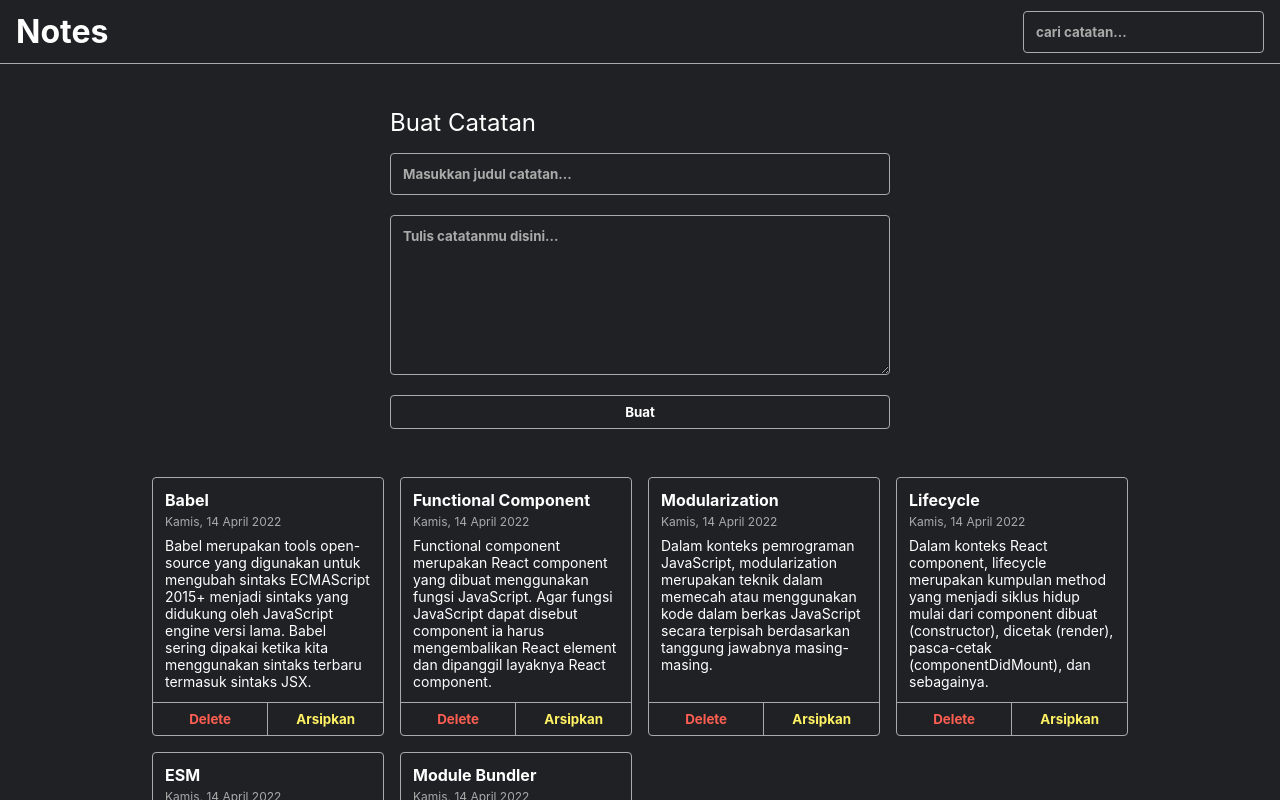
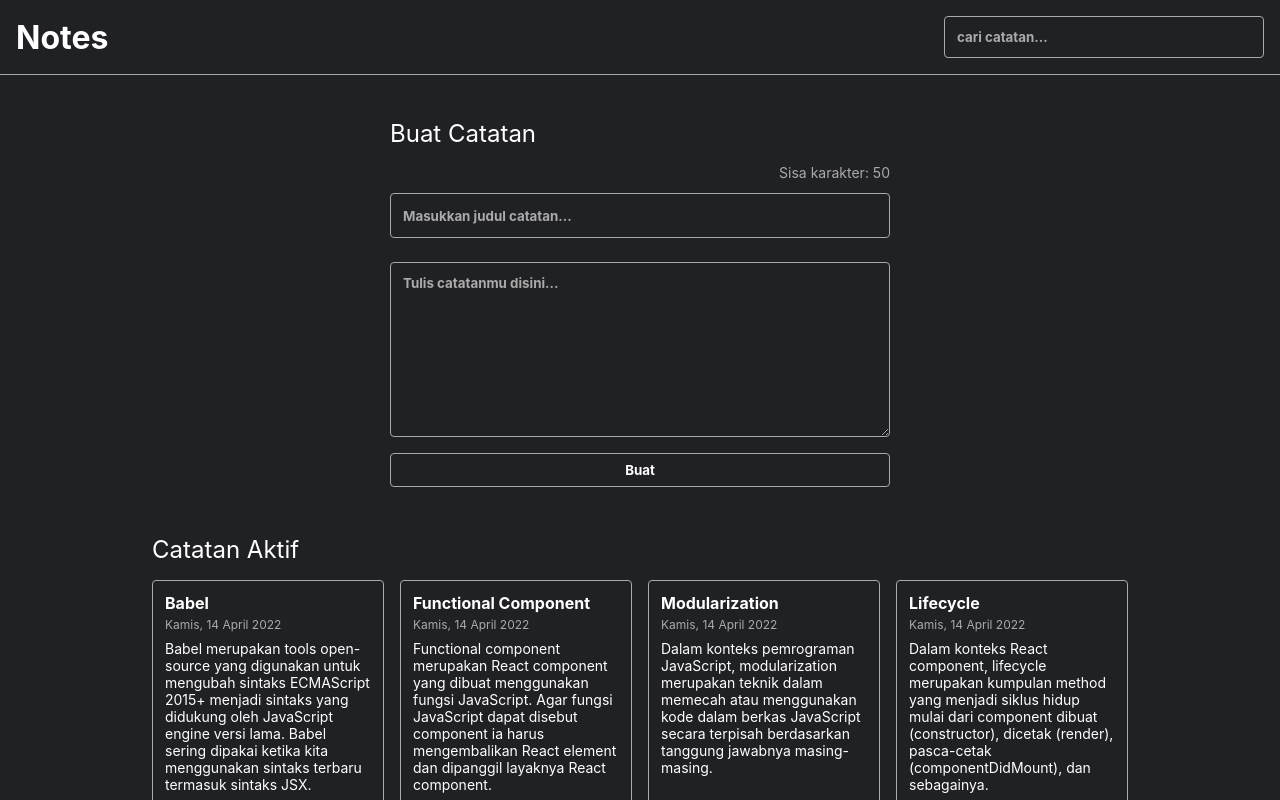
Before and after one commit to alghifarydaffa62/IDCAMP, a React (Vite) app in the folder personal-notes-starter/: page / in a window 1280 px wide. Shown: the top 800 px of the page. Built offline with nearby package versions, Linux system fonts and the light colour scheme.

Commit message:
char limit, 3 star

```diff
--- a/personal-notes-starter/src/App.jsx
+++ b/personal-notes-starter/src/App.jsx
@@ -1,12 +1,12 @@
 import React from 'react'
-import Navbar from './components/Navbar'
+import NoteHeader from './components/Navbar'
 import NoteApp from './components/Noteapp'
 import './styles/style.css'
 
 function App() {
     return(
         <div>
-            <Navbar/>
+            <NoteHeader/>
             <NoteApp/>
         </div>
     )
--- a/personal-notes-starter/src/components/Navbar.jsx
+++ b/personal-notes-starter/src/components/Navbar.jsx
@@ -1,13 +1,34 @@
 import React from 'react'
 import '../styles/style.css'
 
-function Navbar() {
-    return(
-        <div className="note-app__header">
-            <h1>Notes</h1>
-            <input placeholder="cari catatan..."></input>
-        </div>
-    )
+class NoteHeader extends React.Component {
+    constructor(props) {
+        super(props)
+
+        this.state = {
+            search: ''
+        }
+
+        this.onSearchhandler = this.onSearchhandler.bind(this)
+    }
+
+    onSearchhandler(event) {
+        this.setState(() => {
+            return{
+                search: event.target.value
+            }
+
+        })
+    }
+
+    render() {
+        return(
+            <div className="note-app__header">
+                <h1>Notes</h1>
+                <input placeholder="cari catatan..." value={this.state.search} onChange={this.onSearchhandler}></input>
+            </div>
+        )
+    }
 }
 
-export default Navbar
+export default NoteHeader
--- a/personal-notes-starter/src/components/NoteInput.jsx
+++ b/personal-notes-starter/src/components/NoteInput.jsx
@@ -8,7 +8,9 @@
 
         this.state = {
             title: '',
-            body: ''
+            body: '',
+            charLimit: 50,
+            charRemaining: 50
         }
 
         this.onTitlechangehandler = this.onTitlechangehandler.bind(this)
@@ -17,11 +19,15 @@
     }
 
     onTitlechangehandler(event) {
-        this.setState(() => {
-            return{
-                title: event.target.value
-            }
-        })
+        const input = event.target.value;
+
+        // Pastikan tidak melebihi batas karakter
+        if (input.length <= this.state.charLimit) {
+            this.setState({
+                title: input,
+                charRemaining: this.state.charLimit - input.length
+            });
+        }
     }
 
     onDescchangehandler(event) {
@@ -40,6 +46,8 @@
     render() {
         return(
             <form className="note-input" onSubmit={this.onSubmithandler}>
+                <h2>Buat Catatan</h2>
+                <p className="note-input__title__char-limit">Sisa karakter: {this.state.charRemaining}</p>
                 <input type="text" placeholder="Masukkan judul catatan..." value={this.state.title} onChange={this.onTitlechangehandler}/><br/>
                 <textarea placeholder="Tulis catatanmu disini..." value={this.state.body} onChange={this.onDescchangehandler}/><br/>
                 <button type="submit">Buat</button>
--- a/personal-notes-starter/src/components/Noteapp.jsx
+++ b/personal-notes-starter/src/components/Noteapp.jsx
@@ -5,7 +5,6 @@
 import '../styles/style.css'
 
 class NoteApp extends React.Component {
-
     constructor(props) {
         super(props)
 
@@ -42,13 +41,14 @@
     render() {
         return(
             <div className="note-app__body">
-                <h2>Buat Catatan</h2>
                 <NoteInput addNote={this.AddNotehandler}/>
+                <h2>Catatan Aktif</h2>
                 {
                     this.state.note.length > 0
                     ? <NoteList note={this.state.note} onDelete={this.onDeletehandler}/>
                     : <h2 className="notes-list__empty-message">Tidak ada catatan</h2>
                 }
+                <h2>Arsip</h2>
             </div>
         )
     }
--- a/personal-notes-starter/src/styles/style.css
+++ b/personal-notes-starter/src/styles/style.css
@@ -12,6 +12,7 @@
 
 input, textarea {
   padding: 12px;
+  margin: 12px 0;
   font-family: 'Inter', sans-serif;
   background-color: transparent;
   color: white;
@@ -38,6 +39,10 @@
   color: white;
 }
 
+.note-app__header input {
+  width: 20rem;
+}
+
 .note-app__body {
   max-width: 1000px;
   margin: 16px auto;
@@ -46,22 +51,23 @@
 
 .note-app__body h2 {
   font-weight: normal;
-  margin: 1rem auto;
-  max-width: 500px;
+  margin: 16px 0;
 }
 
 .note-input {
-  margin: 1rem auto;
+  margin: 0 auto;
   max-width: 500px;
   margin-bottom: 48px;
-  display: flex;
-  flex-direction: column;
+}
+
+.note-input input {
+  width: 100%;
+  min-height: 45px;
 }
 
 .note-input textarea {
-  display: block;
+  min-height: 175px;
   width: 100%;
-  height: 10rem;
 }
 
 .note-input__title {
```
